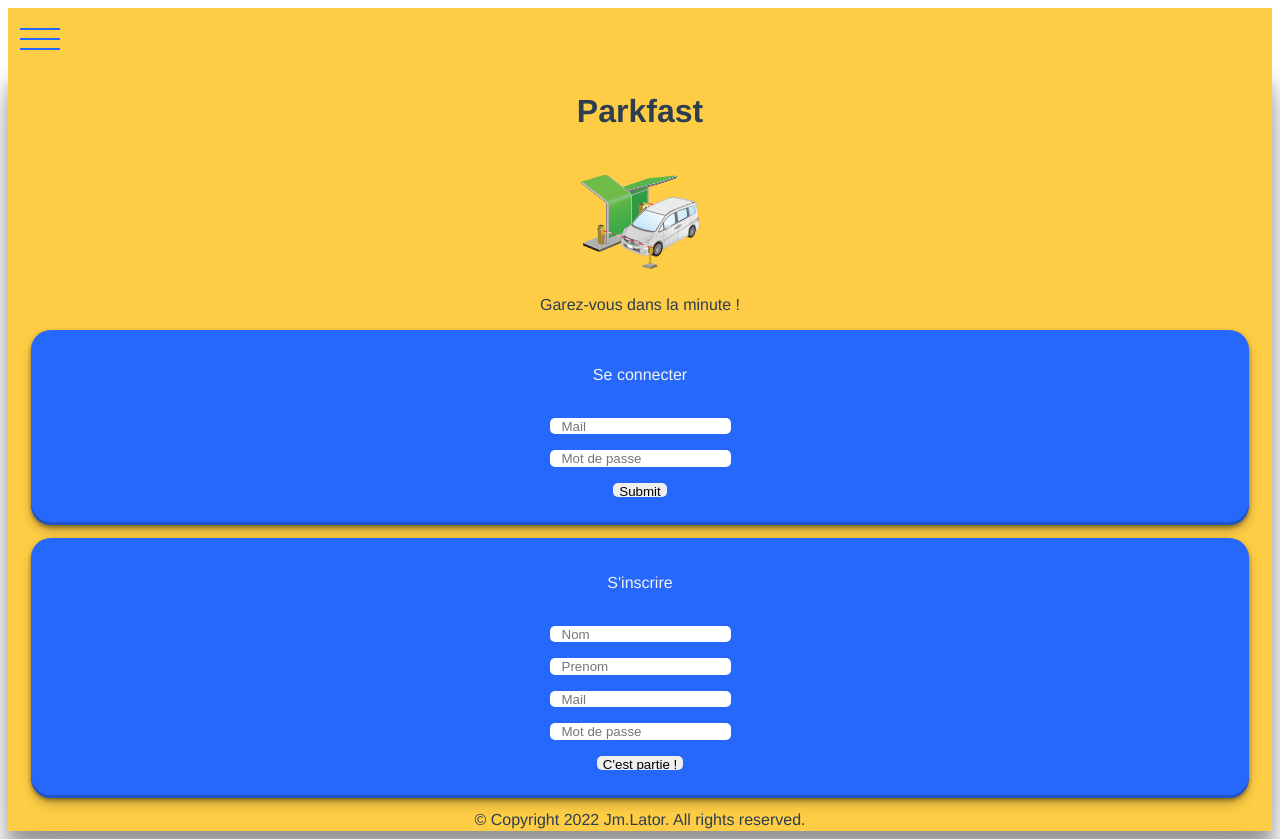
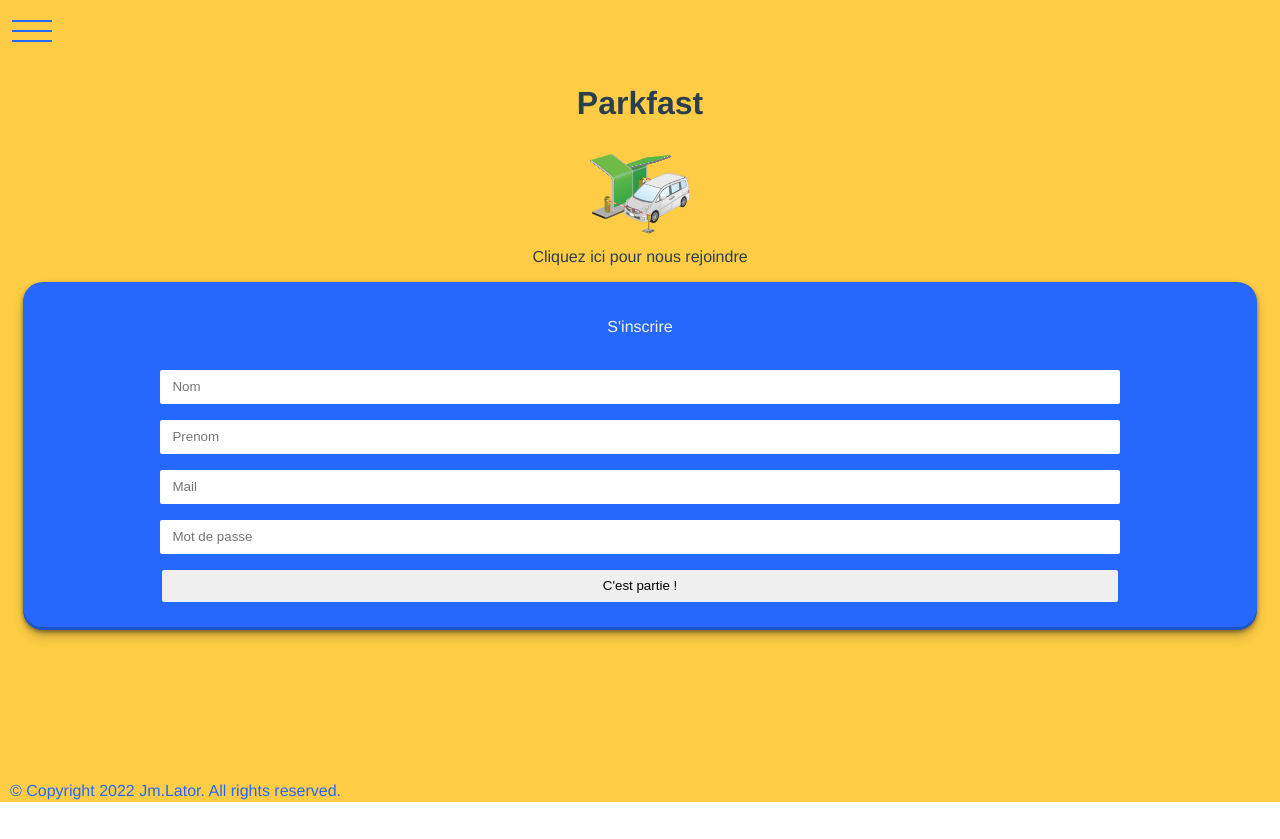
Before and after one commit to Bescore/Test-technique, a Vue app in the folder frontend/: page / in a window 1280 px wide. After the commit the page ends 802 px from the top, so only its background shows below. Built offline with nearby package versions, Linux system fonts and the light colour scheme.

Commit message:
changement de style, elimination de la marge générale, augmentationd e la taille des inputs

```diff
--- a/frontend/src/App.vue
+++ b/frontend/src/App.vue
@@ -31,6 +31,9 @@ export default {
 </script>
 
 <style>
+body {
+	margin: 0 !important;
+}
 #app {
 	font-family: Avenir, Helvetica, Arial, sans-serif;
 	-webkit-font-smoothing: antialiased;
@@ -42,41 +45,37 @@ nav {
 	padding: 25px;
 	display: flex;
 	align-items: flex-start;
-	border-radius: 20px;
 	background-color: #2568fb;
-	justify-content: space-around;
+	justify-content: center;
+	gap: 40px;
 	flex-direction: column;
-	width: 30%;
-	height: 20vh;
+	width: 40%;
+	height: 100%;
 	margin: auto;
 	position: fixed;
 	top: 0;
-	left: 0;
-	bottom: 0;
 	right: 0;
-	transform: scale(0);
-	transition: 300ms ease-in;
+	transform: translateX(100%);
+	transition: 200ms ease-out;
 }
 .navigo {
 	padding: 25px;
 	display: flex;
 	align-items: flex-start;
-	border-radius: 20px;
 	background-color: #2568fb;
-	border: solid 1px black;
-	justify-content: space-around;
+	gap: 40px;
+	justify-content: center;
 	flex-direction: column;
-	width: 35%;
-	height: 20vh;
+	width: 40%;
+	height: 100%;
 	margin: auto;
 	position: fixed;
 	top: 0;
 	left: 0;
-	bottom: 0;
-	right: 0;
-	transform: scale(1);
-	transition: 300ms ease-in;
+	transform: translateX(50%);
+	transition: 200ms ease;
 }
+
 
 nav a {
 	font-weight: bold;
--- a/frontend/src/components/login.vue
+++ b/frontend/src/components/login.vue
@@ -5,9 +5,9 @@
 			<div>
 				<img src="@/assets/parked.svg" alt="image" />
 			</div>
-			<figcaption>Garez-vous dans la minute !</figcaption>
+			<figcaption @click="connectDisplay()" id=caption>Cliquez ici pour nous rejoindre</figcaption>
 		</figure>
-		<form v-on:submit.prevent>
+		<form v-on:submit.prevent class="connecter">
 			<p>Se connecter</p>
 			<hr />
 			<input v-model="mail1" type="text" id="email" placeholder="Mail" /><br />
@@ -19,7 +19,7 @@
 			/><br />
 			<input @click="login()" class="btn" type="submit" />
 		</form>
-		<form v-on:submit.prevent>
+		<form v-on:submit.prevent  class="inscrire">
 			<p>S'inscrire</p>
 			<hr />
 			<input v-model="nom" type="text" id="name_ins" placeholder="Nom" /><br />
@@ -99,21 +99,27 @@ export default {
 			}
 			console.log(response.data);
 		},
+		connectDisplay(){
+
+				document.querySelector(".connecter").classList.toggle("connecter_2")
+				document.querySelector(".inscrire").classList.toggle("inscrire_2")
+
+		}
 	},
 };
 </script>
 
 <style scoped>
+
 .container {
 	padding: 2px 10px;
 	background-color: #fecd45;
-	box-shadow: rgba(0, 0, 0, 0.3) 0px 19px 38px,
-		rgba(0, 0, 0, 0.22) 0px 15px 12px;
+	height: 92vh
 }
 figure div img {
 	margin: 10px;
 	width: 120px;
-	height: 120px;
+	height: 80px;
 }
 
 form {
@@ -127,8 +133,9 @@ form {
 form input {
 	margin: 1vh;
 	outline: 0;
-	border-radius: 5px;
-	height: 1.8vh;
+	border-radius: 2px;
+	height: 4vh;
+	width: 80%;
 	border: none;
 }
 form input::placeholder {
@@ -147,4 +154,26 @@ form:hover > hr {
 	width: 100px;
 	border: 3px solid #f3f3f3;
 }
+.connecter{
+	transition: 300ms ease;
+	display: none;
+}
+.connecter_2{
+	transition: 300ms ease-out;
+	display: block;
+}
+.inscrire{
+	transition: 300ms ease;
+	display: block;
+}
+.inscrire_2{
+	transition: 300ms ease-out;
+	display: none;
+}
+footer{
+	position: absolute;
+	bottom: 0;
+	text-align: center;
+	color:#2568fb;
+}
 </style>
--- a/frontend/src/views/transition.vue
+++ b/frontend/src/views/transition.vue
@@ -35,6 +35,9 @@ export default {
 </script>
 
 <style scoped>
+body{
+	margin: 0 !important;
+}
 .loader img {
 	width: 100%;
 	margin: 0 auto;
@@ -51,9 +54,8 @@ span {
 	display: flex;
 	justify-content: center;
 	flex-direction: column;
-	height: 80vh;
+	height: 92.5vh;
 	background-color: #fecd45;
-	border-radius: 20px;
 	box-shadow: rgba(0, 0, 0, 0.3) 0px 19px 38px,
 		rgba(0, 0, 0, 0.22) 0px 15px 12px;
 }
```
